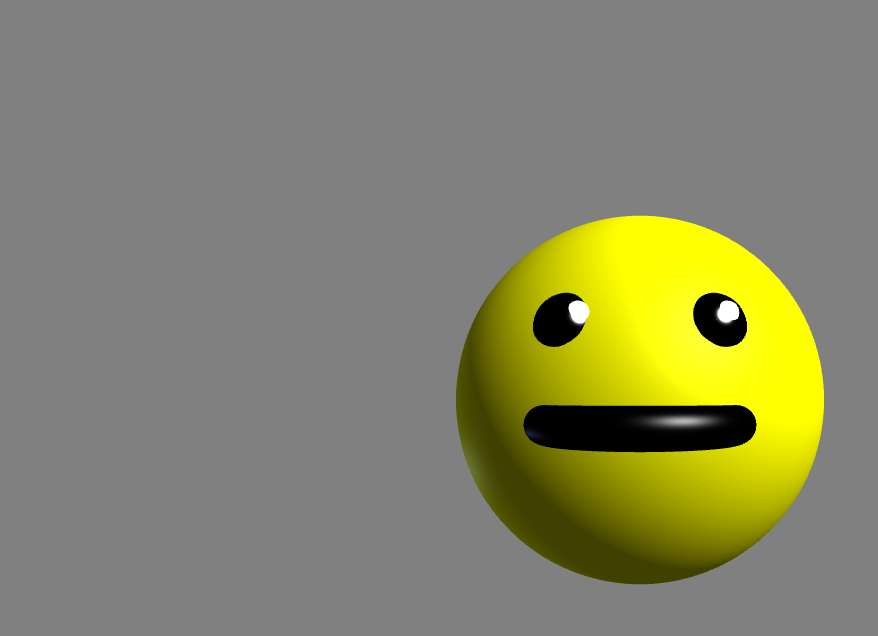
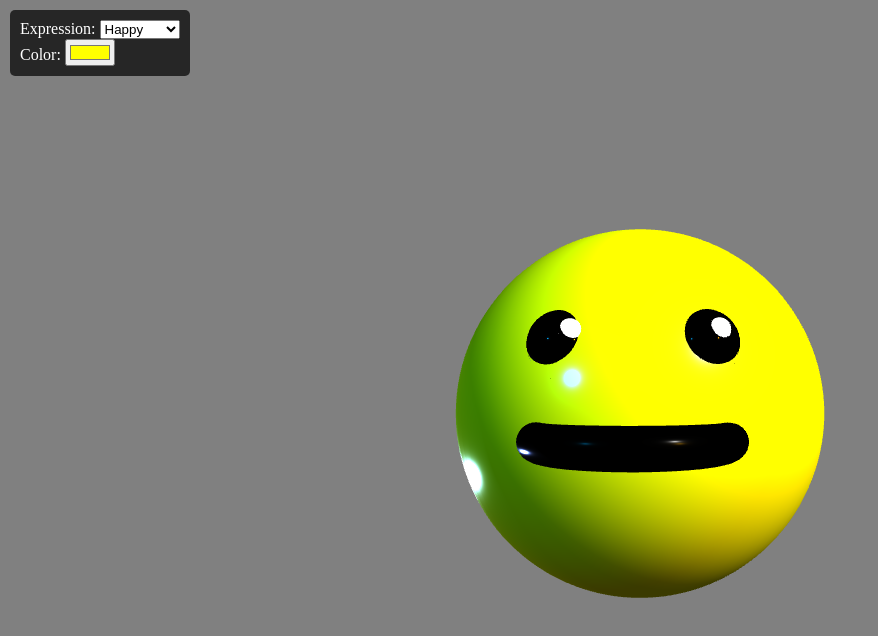
Before and after one commit to dogcomplex/shadertoy, a plain HTML site: page index.html in a window 1280 px wide. Shown: the whole page, without its empty margins (0-878 px from the left). Drawn offline with nearby package versions, Linux system fonts and the light colour scheme; animation ran at ten frames a second.

Commit message:
colorful 3d smiley with non-working mood select

```diff
--- a/index.html
+++ b/index.html
@@ -1,112 +1,202 @@
 <!DOCTYPE html>
 <html>
 <head>
-    <title>3D Smiley Face</title>
+    <title>Enhanced 3D Smiley Face</title>
     <style>
         body { margin: 0; }
         canvas { display: block; }
+        #controls {
+            position: fixed;
+            top: 10px;
+            left: 10px;
+            background: rgba(0,0,0,0.7);
+            padding: 10px;
+            border-radius: 5px;
+            color: white;
+        }
     </style>
 </head>
 <body>
+    <div id="controls">
+        <label>Expression:
+            <select id="expression">
+                <option value="happy">Happy</option>
+                <option value="sad">Sad</option>
+                <option value="wink">Wink</option>
+                <option value="surprised">Surprised</option>
+            </select>
+        </label>
+        <br>
+        <label>Color: <input type="color" id="faceColor" value="#ffff00"></label>
+    </div>
     <script src="https://cdnjs.cloudflare.com/ajax/libs/three.js/r134/three.min.js"></script>
     <script src="https://cdn.jsdelivr.net/npm/three@0.134.0/examples/js/controls/OrbitControls.js"></script>
     <script>
-        // Setup scene
         const scene = new THREE.Scene();
         scene.background = new THREE.Color(0x808080);
 
-        // Camera
         const camera = new THREE.PerspectiveCamera(75, window.innerWidth / window.innerHeight, 0.1, 1000);
         camera.position.z = 3;
 
-        // Renderer
         const renderer = new THREE.WebGLRenderer({ antialias: true });
         renderer.setSize(window.innerWidth, window.innerHeight);
+        renderer.shadowMap.enabled = true;
+        renderer.shadowMap.type = THREE.PCFSoftShadowMap;
         document.body.appendChild(renderer.domElement);
 
-        // Add OrbitControls
         const controls = new THREE.OrbitControls(camera, renderer.domElement);
         controls.enableDamping = true;
         controls.dampingFactor = 0.05;
 
-        function createSmiley() {
+        // Enhanced materials with environment mapping
+        const cubeTextureLoader = new THREE.CubeTextureLoader();
+        const envMap = cubeTextureLoader.load([
+            'https://threejs.org/examples/textures/cube/Park2/posx.jpg',
+            'https://threejs.org/examples/textures/cube/Park2/negx.jpg',
+            'https://threejs.org/examples/textures/cube/Park2/posy.jpg',
+            'https://threejs.org/examples/textures/cube/Park2/negy.jpg',
+            'https://threejs.org/examples/textures/cube/Park2/posz.jpg',
+            'https://threejs.org/examples/textures/cube/Park2/negz.jpg',
+        ]);
+        scene.environment = envMap;
+
+        function createSmiley(expression = 'happy') {
             const head = new THREE.Group();
 
-            // Base sphere (yellow)
-            const sphereMaterial = new THREE.MeshPhongMaterial({
+            // Enhanced sphere material
+            const sphereMaterial = new THREE.MeshPhysicalMaterial({
                 color: 0xffff00,
-                specular: 0x111111,
-                shininess: 30
+                metalness: 0.1,
+                roughness: 0.2,
+                clearcoat: 0.8,
+                clearcoatRoughness: 0.2,
+                envMap: envMap
             });
 
             const geometry = new THREE.SphereGeometry(1, 64, 64);
             const sphere = new THREE.Mesh(geometry, sphereMaterial);
+            sphere.castShadow = true;
+            sphere.receiveShadow = true;
             head.add(sphere);
 
-            // Eyes with highlights
+            // Enhanced eyes
+            function createEye(x) {
+                const eyeGroup = new THREE.Group();
+
                 const eyeGeometry = new THREE.SphereGeometry(0.15, 32, 32);
-            const eyeMaterial = new THREE.MeshPhongMaterial({
+                const eyeMaterial = new THREE.MeshPhysicalMaterial({
                     color: 0x000000,
-                specular: 0xffffff,
-                shininess: 100
+                    metalness: 0.9,
+                    roughness: 0.1,
+                    envMap: envMap
                 });
 
-            const leftEye = new THREE.Mesh(eyeGeometry, eyeMaterial);
-            leftEye.position.set(-0.3, 0.3, 0.8);
+                const eye = new THREE.Mesh(eyeGeometry, eyeMaterial);
+                eye.position.set(x, 0.3, 0.8);
+                eyeGroup.add(eye);
 
-            const rightEye = new THREE.Mesh(eyeGeometry, eyeMaterial);
-            rightEye.position.set(0.3, 0.3, 0.8);
-
-            // Eye highlights
+                // Enhanced highlight
                 const highlightGeometry = new THREE.SphereGeometry(0.05, 16, 16);
                 const highlightMaterial = new THREE.MeshBasicMaterial({ color: 0xffffff });
+                const highlight = new THREE.Mesh(highlightGeometry, highlightMaterial);
+                highlight.position.set(x + 0.05, 0.35, 0.9);
+                eyeGroup.add(highlight);
 
-            const leftHighlight = new THREE.Mesh(highlightGeometry, highlightMaterial);
-            leftHighlight.position.set(-0.25, 0.35, 0.9);
+                return eyeGroup;
+            }
 
-            const rightHighlight = new THREE.Mesh(highlightGeometry, highlightMaterial);
-            rightHighlight.position.set(0.35, 0.35, 0.9);
+            head.add(createEye(-0.3));  // Left eye
+            head.add(createEye(0.3));   // Right eye
 
-            // Smile
-            const smileGeometry = new THREE.TorusGeometry(0.4, 0.08, 32, 64, Math.PI);
-            const smileMaterial = new THREE.MeshPhongMaterial({
+            // Expression-based smile
+            function createSmile(type) {
+                let smileGeometry;
+                switch(type) {
+                    case 'sad':
+                        smileGeometry = new THREE.TorusGeometry(0.4, 0.08, 32, 64, Math.PI);
+                        break;
+                    case 'surprised':
+                        smileGeometry = new THREE.CircleGeometry(0.2, 32);
+                        break;
+                    default:
+                        smileGeometry = new THREE.TorusGeometry(0.4, 0.08, 32, 64, Math.PI);
+                }
+
+                const smileMaterial = new THREE.MeshPhysicalMaterial({
                     color: 0x000000,
-                specular: 0x333333,
-                shininess: 30
+                    metalness: 0.8,
+                    roughness: 0.2,
+                    envMap: envMap
                 });
 
                 const smile = new THREE.Mesh(smileGeometry, smileMaterial);
                 smile.position.set(0, -0.1, 0.8);
+
+                if (type === 'sad') {
+                    smile.rotation.x = -Math.PI / 2;
+                    smile.position.y = -0.3;
+                } else if (type === 'happy') {
                     smile.rotation.x = Math.PI / 2;
+                }
 
-            head.add(leftEye, rightEye, leftHighlight, rightHighlight, smile);
+                return smile;
+            }
+
+            head.add(createSmile(expression));
+
             return head;
         }
 
-        // Create and add smiley face
-        const smiley = createSmiley();
+        let smiley = createSmiley();
         scene.add(smiley);
 
-        // Lighting
+        // Enhanced lighting
         const ambientLight = new THREE.AmbientLight(0x404040, 1);
         scene.add(ambientLight);
 
         const mainLight = new THREE.DirectionalLight(0xffffff, 1);
         mainLight.position.set(5, 5, 5);
+        mainLight.castShadow = true;
         scene.add(mainLight);
 
         const fillLight = new THREE.DirectionalLight(0x7090ff, 0.5);
         fillLight.position.set(-5, -2, -5);
         scene.add(fillLight);
 
-        // Animation loop
+        // Add point lights for sparkle
+        const pointLight1 = new THREE.PointLight(0xffaa00, 0.5);
+        pointLight1.position.set(2, 1, 3);
+        scene.add(pointLight1);
+
+        const pointLight2 = new THREE.PointLight(0x00aaff, 0.5);
+        pointLight2.position.set(-2, 1, 3);
+        scene.add(pointLight2);
+
+        // UI Controls
+        document.getElementById('expression').addEventListener('change', (e) => {
+            scene.remove(smiley);
+            smiley = createSmiley(e.target.value);
+            scene.add(smiley);
+        });
+
+        document.getElementById('faceColor').addEventListener('input', (e) => {
+            smiley.children[0].material.color.setStyle(e.target.value);
+        });
+
+        // Animation
         function animate() {
             requestAnimationFrame(animate);
             controls.update();
+
+            // Add subtle bobbing motion
+            if (smiley) {
+                smiley.position.y = Math.sin(Date.now() * 0.001) * 0.1;
+                smiley.rotation.y = Math.sin(Date.now() * 0.0005) * 0.1;
+            }
+
             renderer.render(scene, camera);
         }
 
-        // Handle window resize
         window.addEventListener('resize', () => {
             camera.aspect = window.innerWidth / window.innerHeight;
             camera.updateProjectionMatrix();
```
Lines whose indentation alone changed are shown as unchanged.
